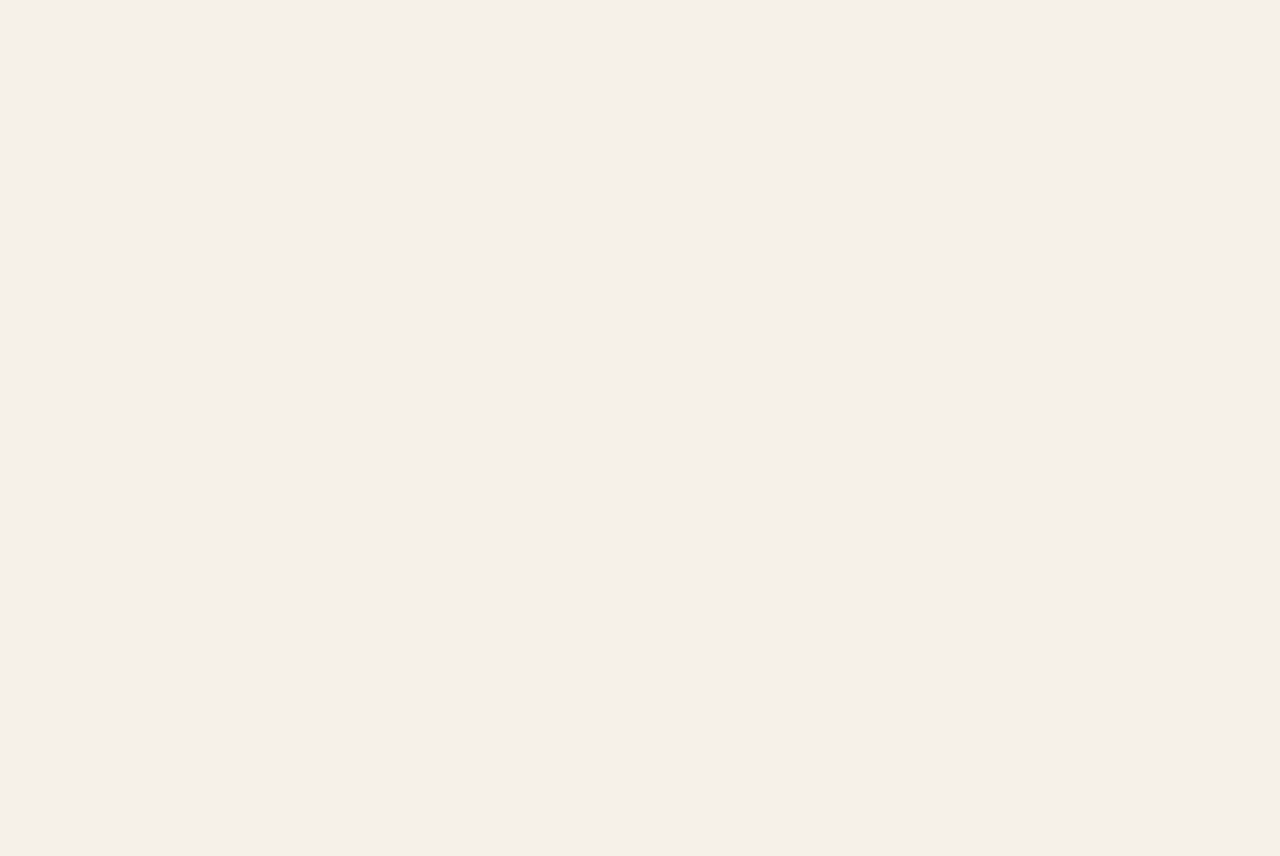
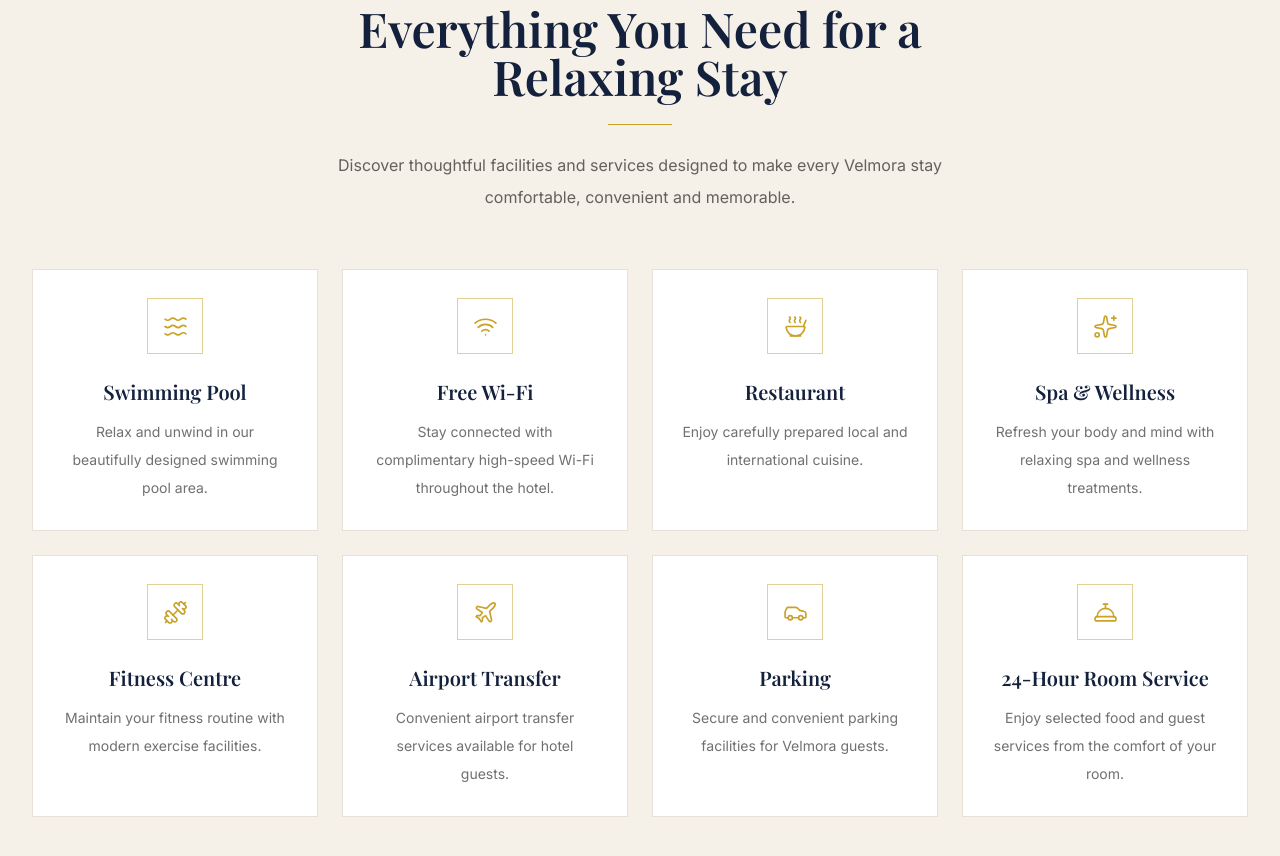
Before and after one commit to ChamalshaInduwara/velmora, a Next.js app: page / in a window 1280 px wide. Shown: the part 3160-4016 px from the top of the page. Before the commit the page ends 3016 px from the top, so only its background shows below. Built offline with nearby package versions, Linux system fonts and the light colour scheme; a web font is replaced by a local one.

Commit message:
Add Velmora hotel facilities section

```diff
--- a/src/app/page.tsx
+++ b/src/app/page.tsx
@@ -1,5 +1,6 @@
 import BookingSearch from "@/components/booking/booking-search";
 import AboutSection from "@/components/home/about-section";
+import FacilitiesSection from "@/components/home/facilities-section";
 import HeroSection from "@/components/home/hero-section";
 import RoomsSection from "@/components/home/rooms-section";
 import Navbar from "@/components/layout/navbar";
@@ -14,6 +15,7 @@
       <BookingSearch />
       <AboutSection />
       <RoomsSection />
+      <FacilitiesSection />
     </main>
   );
 }
--- /dev/null
+++ b/src/components/home/facilities-section.tsx
@@ -0,0 +1,113 @@
+import {
+  Car,
+  Dumbbell,
+  Plane,
+  Soup,
+  Sparkles,
+  Waves,
+  Wifi,
+  ConciergeBell,
+} from "lucide-react";
+
+const facilities = [
+  {
+    name: "Swimming Pool",
+    description:
+      "Relax and unwind in our beautifully designed swimming pool area.",
+    icon: Waves,
+  },
+  {
+    name: "Free Wi-Fi",
+    description:
+      "Stay connected with complimentary high-speed Wi-Fi throughout the hotel.",
+    icon: Wifi,
+  },
+  {
+    name: "Restaurant",
+    description:
+      "Enjoy carefully prepared local and international cuisine.",
+    icon: Soup,
+  },
+  {
+    name: "Spa & Wellness",
+    description:
+      "Refresh your body and mind with relaxing spa and wellness treatments.",
+    icon: Sparkles,
+  },
+  {
+    name: "Fitness Centre",
+    description:
+      "Maintain your fitness routine with modern exercise facilities.",
+    icon: Dumbbell,
+  },
+  {
+    name: "Airport Transfer",
+    description:
+      "Convenient airport transfer services available for hotel guests.",
+    icon: Plane,
+  },
+  {
+    name: "Parking",
+    description:
+      "Secure and convenient parking facilities for Velmora guests.",
+    icon: Car,
+  },
+  {
+    name: "24-Hour Room Service",
+    description:
+      "Enjoy selected food and guest services from the comfort of your room.",
+    icon: ConciergeBell,
+  },
+];
+
+export default function FacilitiesSection() {
+  return (
+    <section className="bg-[#F6F1E8] px-4 py-20 sm:px-6 md:py-24 lg:px-8 lg:py-28">
+      <div className="mx-auto max-w-7xl">
+        {/* Heading */}
+        <div className="mx-auto max-w-2xl text-center">
+          <p className="text-xs font-semibold tracking-[0.3em] text-[#C9A227] sm:text-sm">
+            HOTEL FACILITIES
+          </p>
+
+          <h2 className="mt-4 font-[var(--font-playfair)] text-4xl font-semibold text-[#14213D] sm:text-5xl">
+            Everything You Need for a Relaxing Stay
+          </h2>
+
+          <div className="mx-auto mt-6 h-px w-16 bg-[#C9A227]" />
+
+          <p className="mt-6 text-base leading-8 text-[#242424]/70">
+            Discover thoughtful facilities and services designed to make every
+            Velmora stay comfortable, convenient and memorable.
+          </p>
+        </div>
+
+        {/* Facility Cards */}
+        <div className="mt-14 grid gap-6 sm:grid-cols-2 lg:grid-cols-4">
+          {facilities.map((facility) => {
+            const Icon = facility.icon;
+
+            return (
+              <article
+                key={facility.name}
+                className="group border border-[#D8CBB8]/60 bg-white p-7 text-center transition duration-300 hover:-translate-y-1 hover:border-[#C9A227] hover:shadow-lg"
+              >
+                <div className="mx-auto flex h-14 w-14 items-center justify-center border border-[#C9A227]/50 text-[#C9A227] transition group-hover:bg-[#C9A227] group-hover:text-[#14213D]">
+                  <Icon size={25} strokeWidth={1.6} />
+                </div>
+
+                <h3 className="mt-6 font-[var(--font-playfair)] text-xl font-semibold text-[#14213D]">
+                  {facility.name}
+                </h3>
+
+                <p className="mt-3 text-sm leading-7 text-[#242424]/65">
+                  {facility.description}
+                </p>
+              </article>
+            );
+          })}
+        </div>
+      </div>
+    </section>
+  );
+}
```
